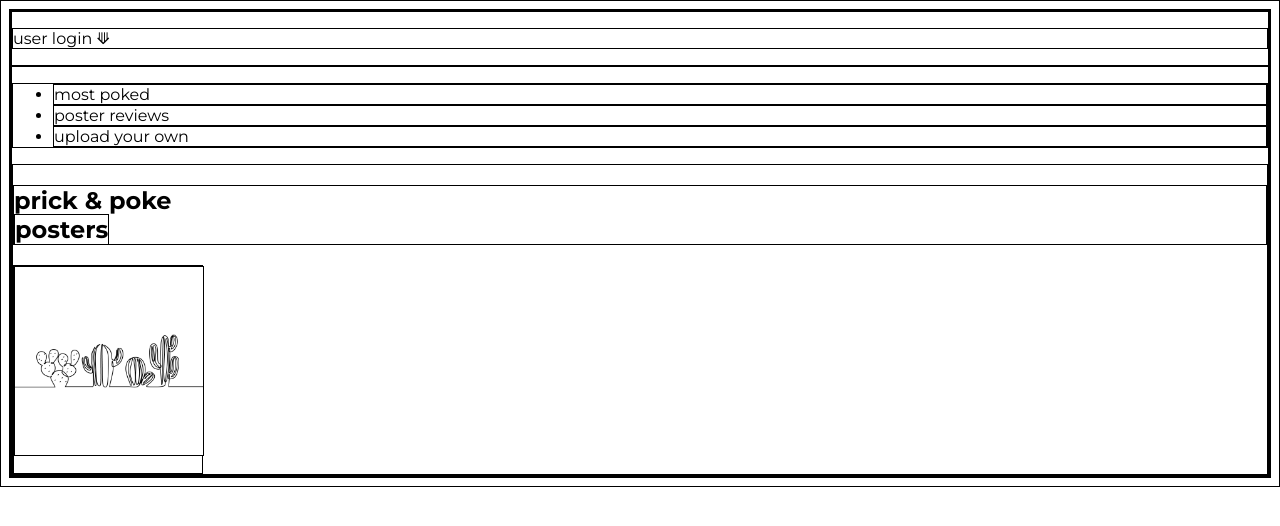
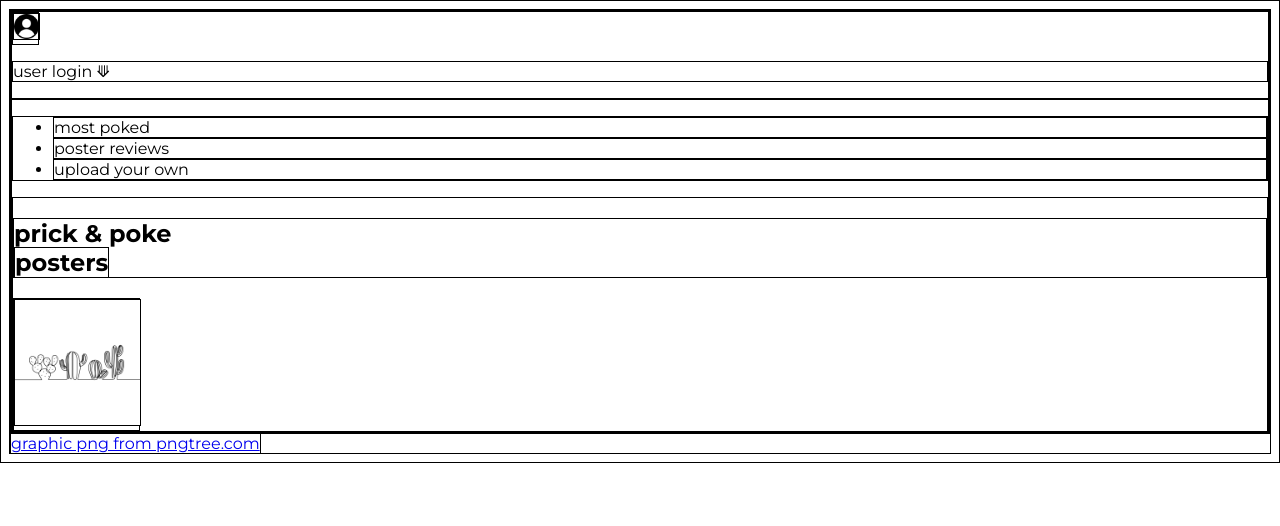
Before and after one commit to e-spitz/static-comp, a plain HTML site: page index.html in a window 1280 px wide. Drawn offline with Linux system fonts and the light colour scheme.

Commit message:
Add user login logo

```diff
--- a/index.html
+++ b/index.html
@@ -13,6 +13,9 @@
   <body>
     <header class='header'>
       <section class='navbar login'>
+        <div class="user-logo-container">
+          <img src="assets/userlogin.png" alt="user-login-logo">
+        </div>
         <p>user login ⟱</p>
       </section>
       <nav class='navbar'>
@@ -24,12 +27,12 @@
         <div class="title">
           <h1>prick & poke <br><span class='posters'>posters</span></h1>
           <div class="cactus-line-container">
-            <img src="assets/cactus-line.png" alt="cactus-line">
+            <img src="assets/cactus-line.png" alt="cactus-line-drawing">
           </div>
         </div>
       </nav>
     </header>
 
-
+    <a href='https://pngtree.com/so/graphic'>graphic png from pngtree.com</a>
   </body>
 </html>
--- a/styles.css
+++ b/styles.css
@@ -6,13 +6,21 @@ html {
   border: 1px solid black;
 }
 
-.cactus-line-container {
-  width: 15%;
-  height: 40%;
-  padding-bottom: 1vw;
-}
-
 img {
   height: 100%;
   width: 100%;
 }
+
+.user-logo-container {
+  width: 2%;
+  height: 2%;
+  padding: 0;
+  margin: 0;
+}
+
+.cactus-line-container {
+  width: 10%;
+  height: 30%;
+  padding: 0;
+  margin: 0;
+}
```
Also changed, not shown: assets/userlogin.png (added).
